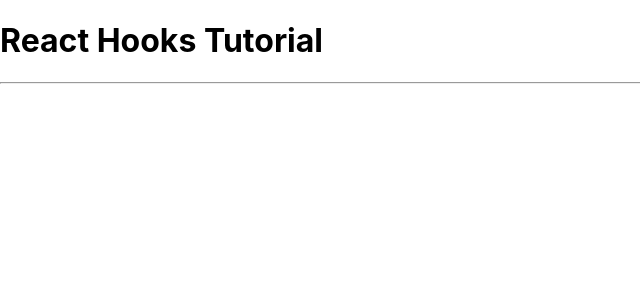
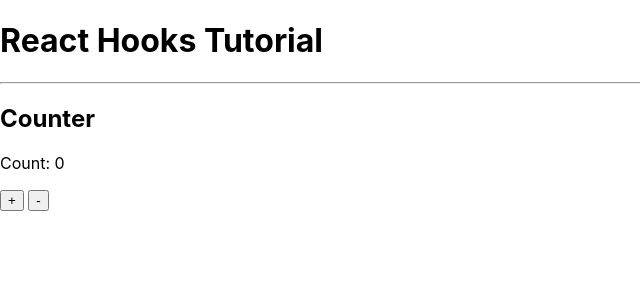
Before and after one commit to engr-sng/react_tutorial_app, a React (Create React App) app: page / in a window 1280 px wide. Shown: the top 300 px of the page, without its empty margins (0-640 px from the left). Built offline with nearby package versions, Linux system fonts and the light colour scheme.

Commit message:
useEffect

```diff
--- a/src/App.js
+++ b/src/App.js
@@ -1,10 +1,44 @@
 import './App.css';
+import React, { useState, useEffect } from 'react';
 
 function App() {
+  // useStateフックを使ってカウンターの値と名前の状態を管理
+  const [count, setCount] = useState(0);
+  const [message, setMessage] = useState('');
+
+  // countが変化するたびに実行されるuseEffect
+  useEffect(() => {
+    // カウンターの値が変わったことをコンソールにログとして表示
+    console.log(`カウントの更新: ${count}`);
+  }, [count]); // countが変わるたびに実行される
+
+  // messageが変化するたびに実行されるuseEffect
+  useEffect(() => {
+    // メッセージが変わったことをコンソールにログとして表示
+    console.log(`メッセージの更新: ${message}`);
+  }, [message]); // messageが変わるたびに実行される
+
+  // カウントを増やす関数
+  const increment = () => {
+    setCount(count + 1); // カウントを1増やす
+    setMessage('カウントが1つ増えました'); // メッセージを更新
+  };
+
+  // カウントを減らす関数
+  const decrement = () => {
+    setCount(count - 1); // カウントを1減らす
+    setMessage('カウントが1つ減りました'); // メッセージを更新
+  };
+
   return (
     <div>
       <h1>React Hooks Tutorial</h1>
       <hr />
+      <h2>Counter</h2>
+      <p>Count: {count}</p> {/* 現在のカウントを表示 */}
+      <button onClick={increment}>+</button> {/* カウントを増やすボタン */}
+      <button onClick={decrement}>-</button> {/* カウントを減らすボタン */}
+      <p>{message}</p> {/* 現在のメッセージを表示 */}
     </div>
   );
 }
```
